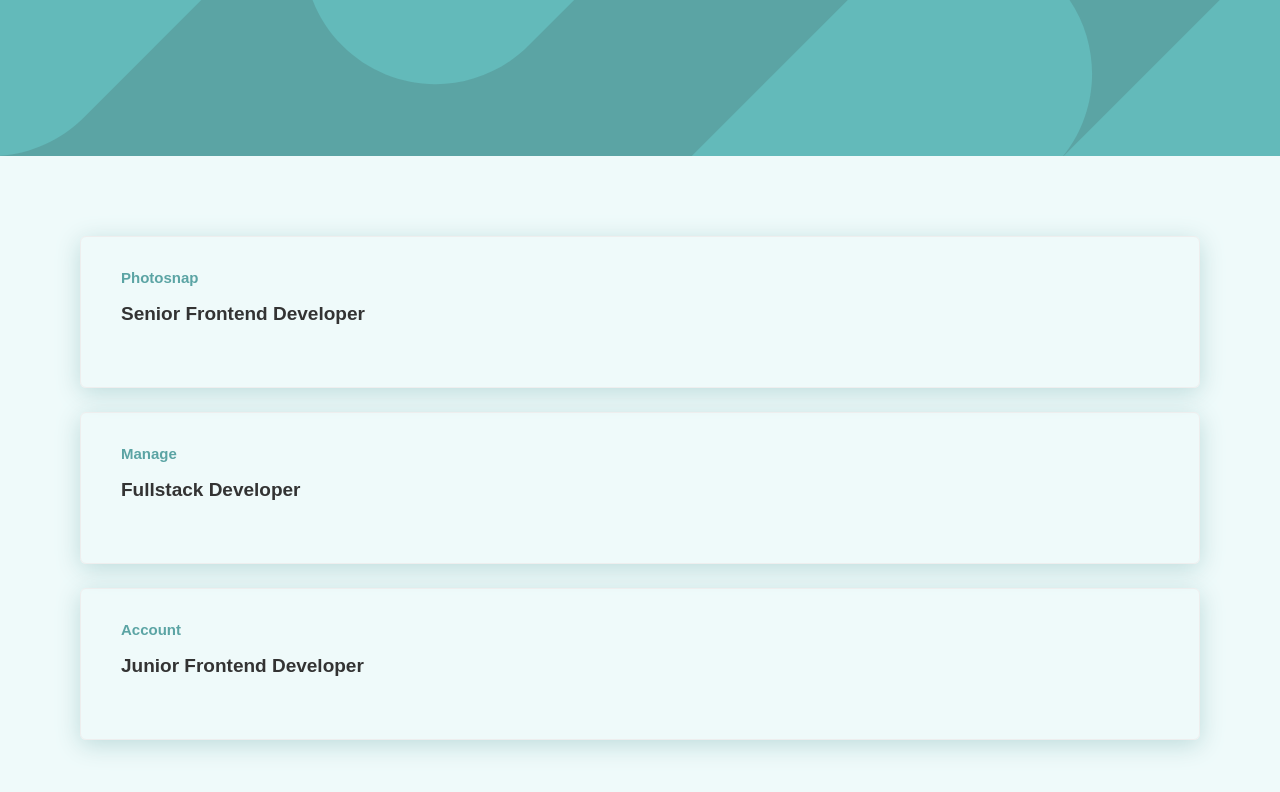
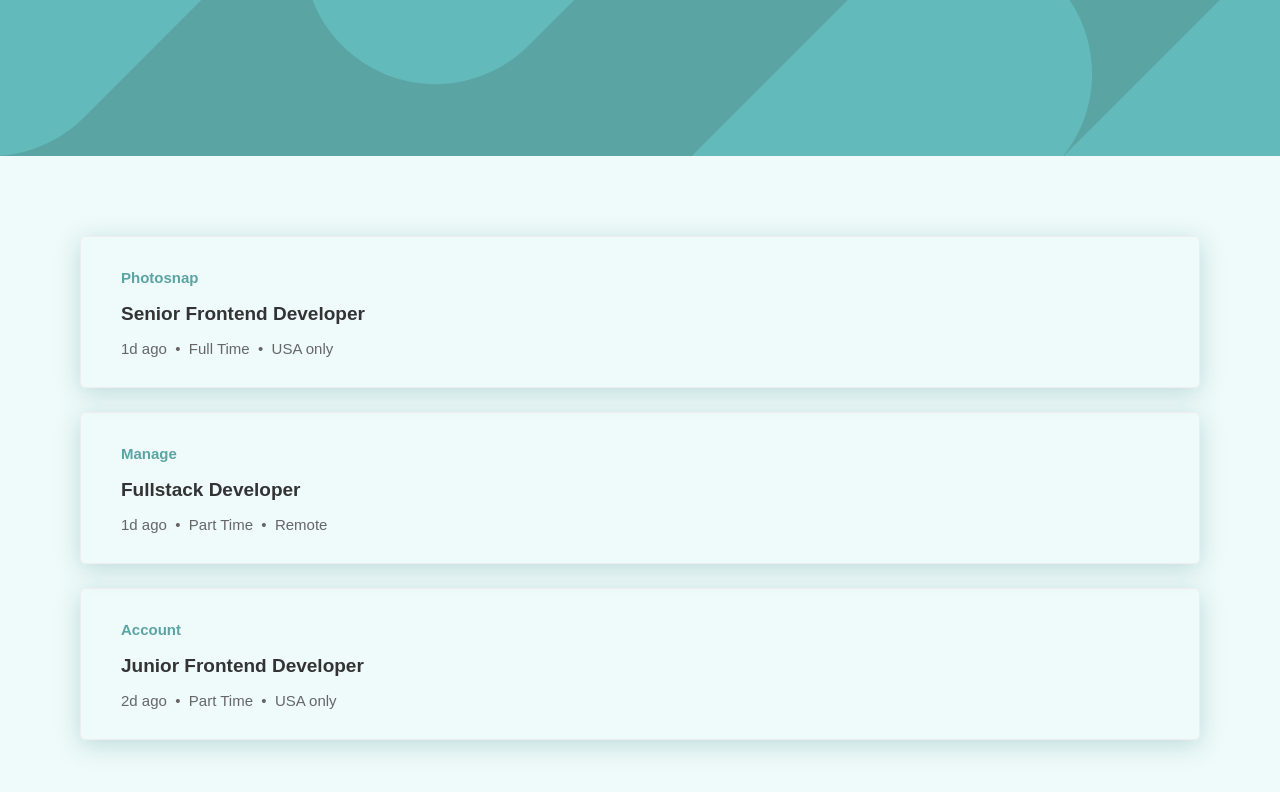
Before and after one commit to Nojj02/job-listing, a React (Create React App) app in the folder src/: page / in a window 1280 px wide. Shown: the top 792 px of the page. Built offline with nearby package versions, Linux system fonts and the light colour scheme; a web font is replaced by a local one.

Commit message:
Added details to the card

```diff
--- a/src/src/Card/component.tsx
+++ b/src/src/Card/component.tsx
@@ -1,9 +1,18 @@
 import React from "react";
 import "./style.css";
 
-interface CardProps {
+export interface CardProps {
   companyName: string;
   jobTitle: string;
+  timeSincePosting: string;
+  employmentType: EmploymentType;
+  location: string;
+}
+
+export enum EmploymentType {
+  FullTime = "Full Time",
+  PartTime = "Part Time",
+  Contractual = "Contractual"
 }
 
 const Card = (props: CardProps) => {
@@ -11,6 +20,11 @@ const Card = (props: CardProps) => {
     <div className="Card">
       <div className="company-name">{props.companyName}</div>
       <div className="job-title">{props.jobTitle}</div>
+      <div className="details">
+        <span className="time-since-posting">{props.timeSincePosting}</span>
+        <span className="employment-type">{props.employmentType}</span>
+        <span className="location">{props.location}</span>
+      </div>
     </div>
   );
 };
--- a/src/src/Card/style.css
+++ b/src/src/Card/style.css
@@ -5,6 +5,10 @@
   margin-bottom: 24px;
   box-shadow: 0 5px 25px 0px hsl(180, 29%, 80%);
   padding: 30px 40px;
+}
+
+.Card:hover {
+  box-shadow: 0 5px 25px 0px hsl(180, 29%, 40%);
 }
 
 .Card .company-name {
@@ -20,3 +24,14 @@
   font-size: 19px;
   padding: 15px 0;
 }
+
+.Card .details span {
+  display: inline-block;
+  font-size: 15px;
+  color: #666;
+}
+
+.Card .details span:not(:first-child):before {
+  content: "  •  ";
+  white-space: pre;
+}
--- a/src/src/JobListing/component.tsx
+++ b/src/src/JobListing/component.tsx
@@ -1,25 +1,44 @@
 import React from "react";
 import "./style.css";
 import Card from "../Card/component";
+import { EmploymentType } from "../Card/component";
 
 const JobListing = () => {
   const cardsContent = [
-    { companyName: "Photosnap", jobTitle: "Senior Frontend Developer" },
-    { companyName: "Manage", jobTitle: "Fullstack Developer" },
-    { companyName: "Account", jobTitle: "Junior Frontend Developer" },
+    {
+      companyName: "Photosnap",
+      jobTitle: "Senior Frontend Developer",
+      timeSincePosting: "1d ago",
+      employmentType: EmploymentType.FullTime,
+      location: "USA only",
+    },
+    {
+      companyName: "Manage",
+      jobTitle: "Fullstack Developer",
+      timeSincePosting: "1d ago",
+      employmentType: EmploymentType.PartTime,
+      location: "Remote",
+    },
+    {
+      companyName: "Account",
+      jobTitle: "Junior Frontend Developer",
+      timeSincePosting: "2d ago",
+      employmentType: EmploymentType.PartTime,
+      location: "USA only",
+    },
   ];
 
   const cards = cardsContent.map((cardContent) => (
-    <Card companyName={cardContent.companyName}
+    <Card
+      companyName={cardContent.companyName}
       jobTitle={cardContent.jobTitle}
+      timeSincePosting={cardContent.timeSincePosting}
+      employmentType={cardContent.employmentType}
+      location={cardContent.location}
     />
   ));
 
-  return (
-    <div className="JobListing">
-      {cards}
-    </div>
-  );
+  return <div className="JobListing">{cards}</div>;
 };
 
 export default JobListing;
```
